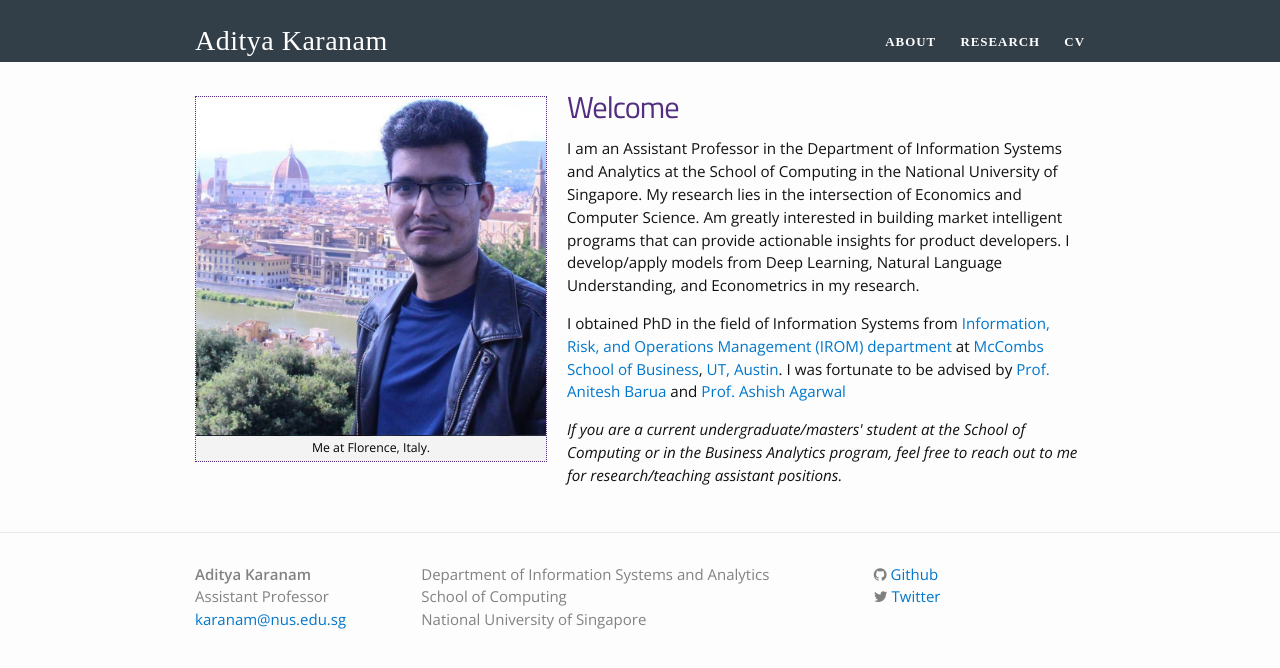
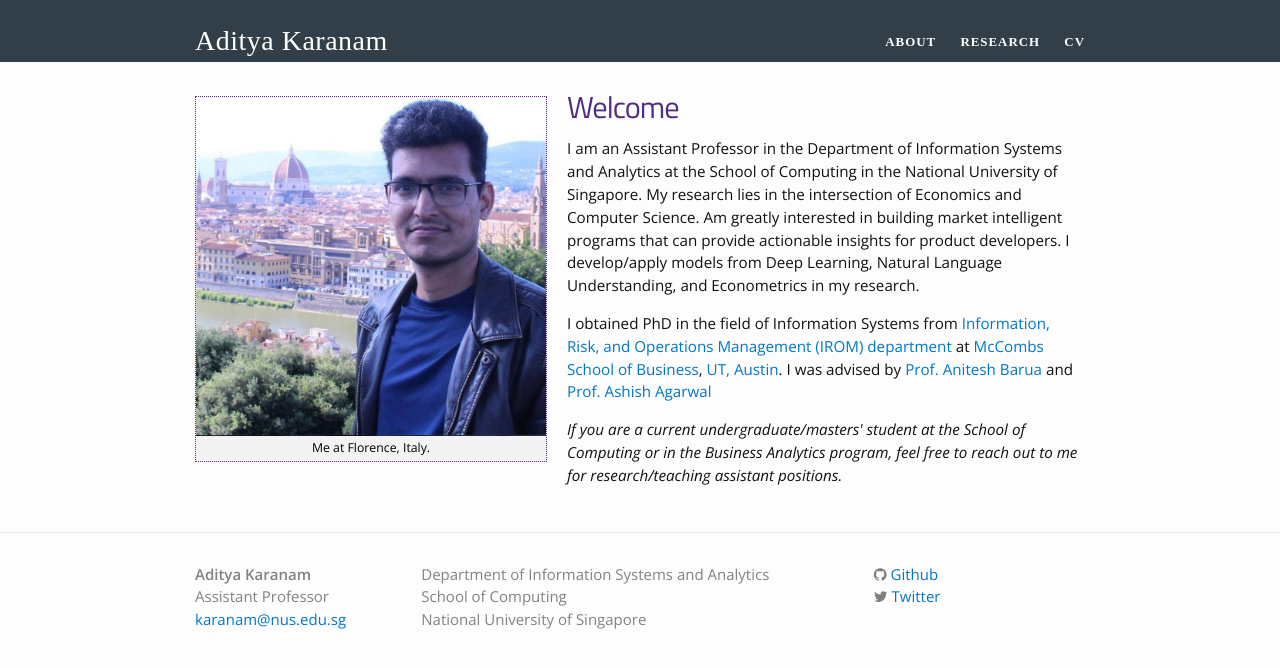
Before and after one commit to askaranam/askaranam.github.io, a Jekyll site: the page built from index.html, in a window 1280 px wide. Shown: the top 668 px of the page. Built offline with Jekyll 4.4.1, drawn with Linux system fonts in a browser that asks for light colours; nearby versions of some CDN libraries; some web fonts are replaced.

Commit message:
Update index.html

```diff
--- a/index.html
+++ b/index.html
@@ -16,7 +16,7 @@ Am greatly interested in building market intelligent programs that can provide a
 
 
 <p> I obtained PhD in the field of Information Systems from <a href="https://www.mccombs.utexas.edu/PhD/Areas-of-Study/IROM">Information, Risk, and Operations Management (IROM) department </a> at <a href="https://www.mccombs.utexas.edu/">McCombs School of Business</a>,<a href="https://www.utexas.edu/"> UT, Austin</a>.
-I was fortunate to be advised by <a href="https://www.mccombs.utexas.edu/execed/faculty/anitesh-barua">Prof. Anitesh Barua </a> and <a href= "https://sites.google.com/site/ashish1site/">Prof. Ashish Agarwal </a> </p>
+I was advised by <a href="https://www.mccombs.utexas.edu/execed/faculty/anitesh-barua">Prof. Anitesh Barua </a> and <a href= "https://sites.google.com/site/ashish1site/">Prof. Ashish Agarwal </a> </p>
 
 
 <p> <em>If you are a current undergraduate/masters' student at the School of Computing or in the Business Analytics program, feel free to reach out to me for research/teaching assistant positions. </em> </p>
```
